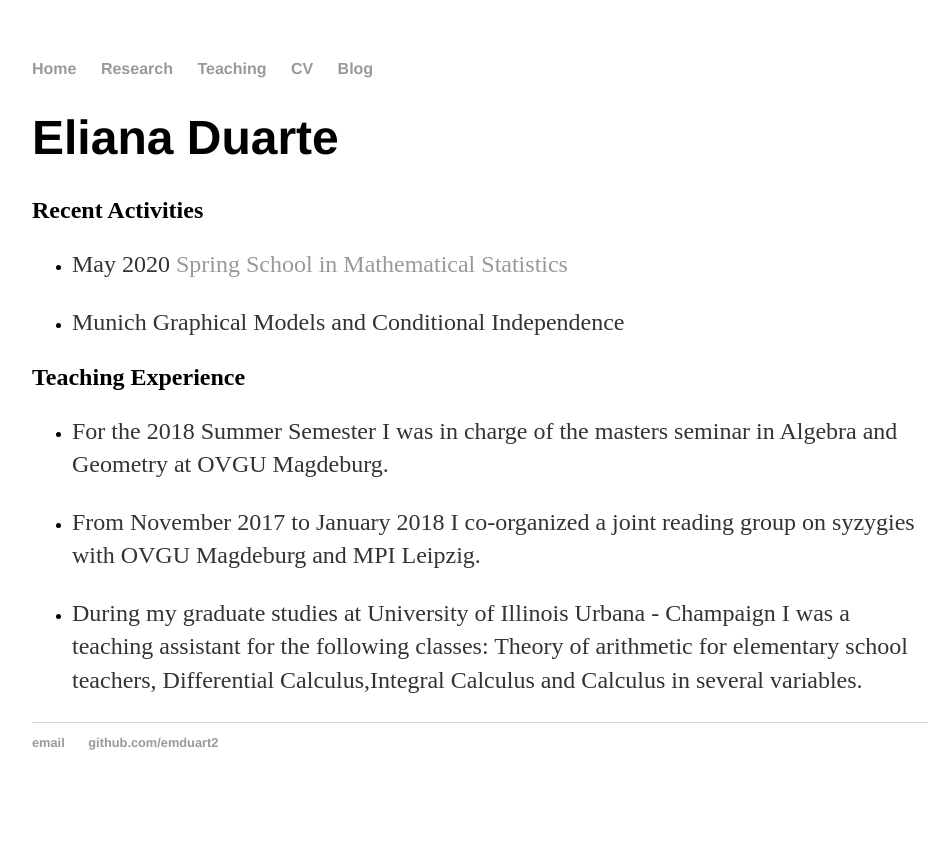
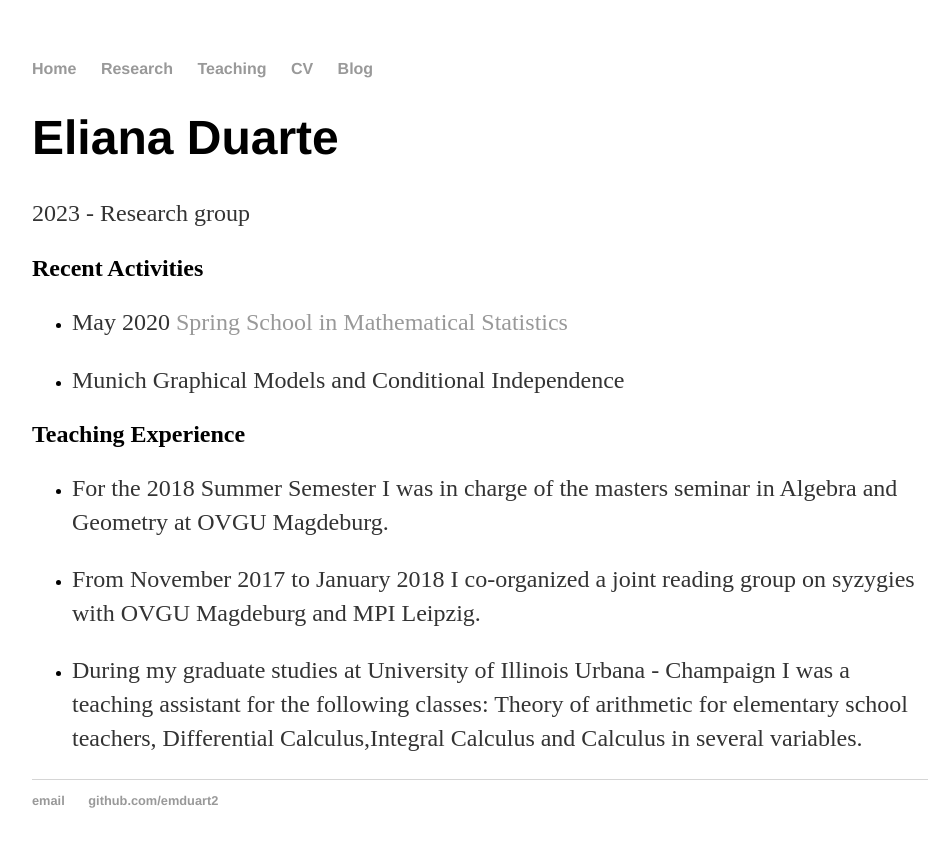
Before and after one commit to emduart2/emduart2.github.io, a Jekyll site: the page built from cv/index.md, in a window 1280 px wide. Shown: the top 847 px of the page, without its empty margins (160-1105 px from the left). Built offline with Jekyll 4.4.1, drawn with Linux system fonts in a browser that asks for light colours.

Commit message:
edits to students

```diff
--- a/cv/index.md
+++ b/cv/index.md
@@ -4,7 +4,7 @@ title: CV
 ---
 
 # Eliana Duarte
-
+2023 - Research group
 
 ## Recent Activities
 
```
